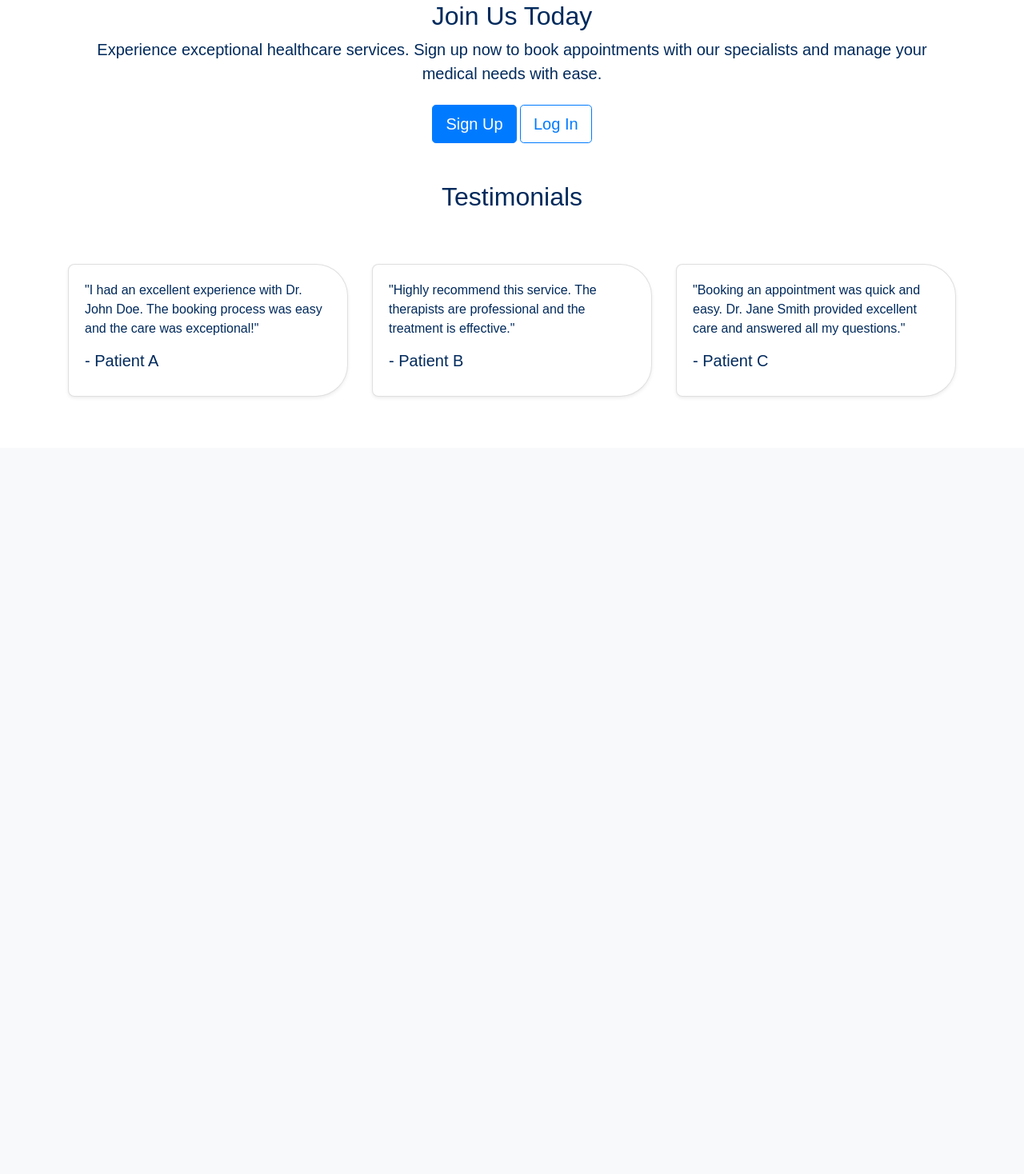
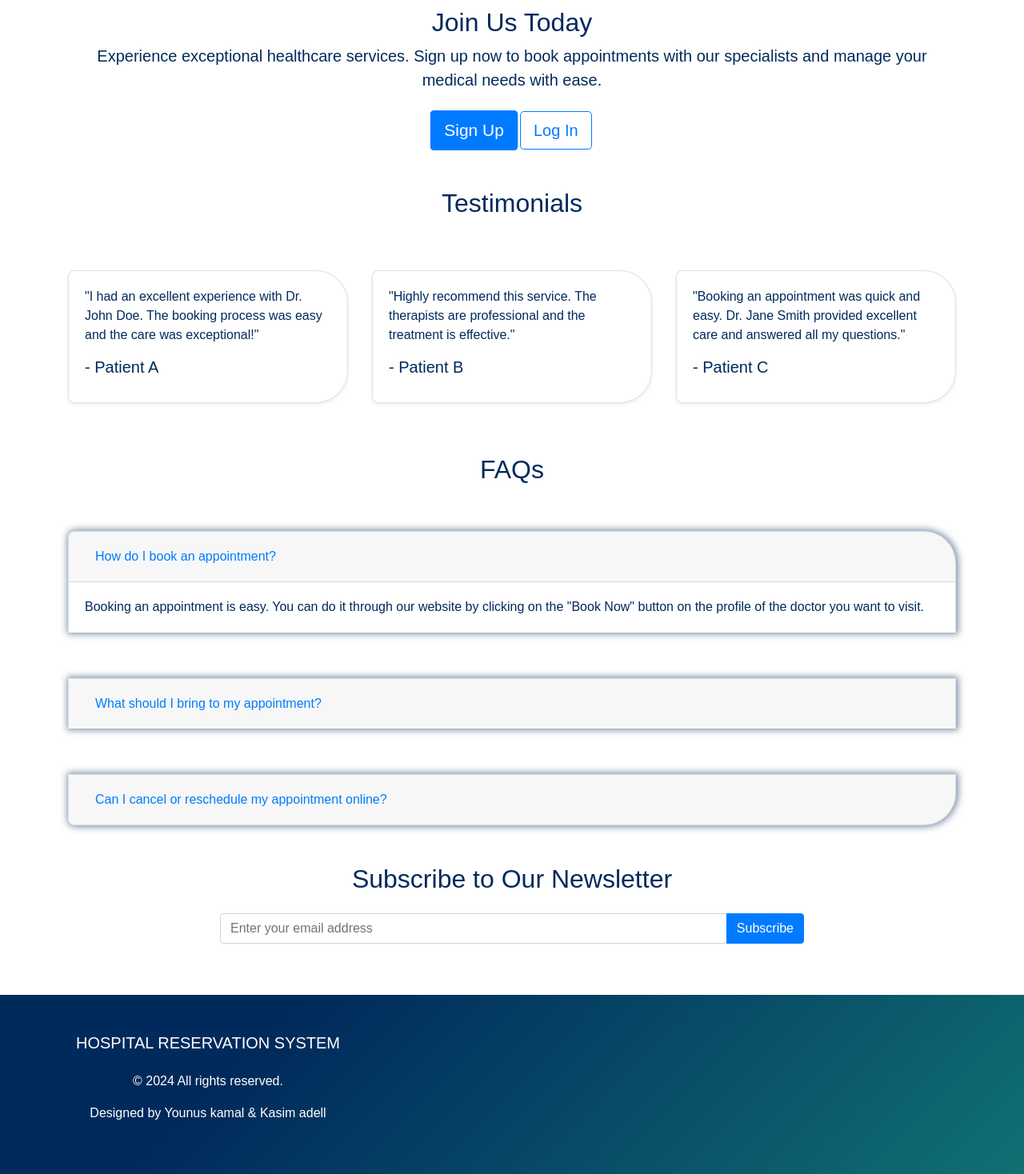
Before and after one commit to kasimAdil5/hms-system, a Flask app: page / in a window 1280 px wide. Shown: the part 1760-3228 px from the top of the page at 80% size. Before the commit the page ends 2256 px from the top, so only its background shows below. Run offline with Flask 2, Linux system fonts and the light colour scheme.

Commit message:
ADD The FOOTER Section

```diff
--- a/PROJECT/static/css/virtualregister.css
+++ b/PROJECT/static/css/virtualregister.css
@@ -20,6 +20,7 @@
             padding: 0;
             transition: background-color 0.3s ease-in-out;
         }
+
         ::-webkit-scrollbar {
             width: 10px;
             border-radius: 20px;
@@ -110,15 +111,42 @@
         .carousel-caption p {
             font-size: 1.2em;
         }
+
         a.navbar-brand {
             font-size: 1.9em;
             font-weight: bold;
             margin-left: 4%;
             margin-right: 2%;
         }
+
         .navbar-expand-lg .navbar-nav .nav-link {
             padding-right: .5rem;
             padding-left: .5rem;
             margin-inline: 9px;
             font-size: 1.2em;
         }
+    /* FOOTER Section*/
+    .footer {
+    background-color: #343a40;
+    color: #ffffff;
+    padding: 40px 0;
+    text-align: center;
+    }
+
+    .footer a {
+    color: #ffffff;
+    text-decoration: none;
+
+    }
+
+    .footer a:hover {
+    color: #007bff;
+    }
+    .footer .social-icons a {
+    font-size: 1.5rem;
+    margin-right: 10px;
+    }
+
+    .footer .social-icons a:hover {
+    color: #1dc6cc;
+    }
--- a/PROJECT/templates/base.html
+++ b/PROJECT/templates/base.html
@@ -7,6 +7,7 @@
     <meta name="viewport" content="width=device-width, initial-scale=1, shrink-to-fit=no">
 
     <!-- Bootstrap CSS -->
+    <link rel="stylesheet" href="https://cdnjs.cloudflare.com/ajax/libs/animate.css/4.1.1/animate.min.css">
     <link rel="stylesheet" href="https://cdn.jsdelivr.net/npm/bootstrap@4.5.3/dist/css/bootstrap.min.css" integrity="sha384-TX8t27EcRE3e/ihU7zmQxVncDAy5uIKz4rEkgIXeMed4M0jlfIDPvg6uqKI2xXr2" crossorigin="anonymous">
     <link rel="stylesheet" href="https://cdnjs.cloudflare.com/ajax/libs/aos/2.3.4/aos.css">
     <link rel="stylesheet" href="static/css/virtualregister.css">
@@ -20,7 +21,7 @@
     <nav class="navbar navbar-expand-lg navbar-dark bg-dark">
         <a class="navbar-brand" href="/">H.M.S</a>
         <button class="navbar-toggler" type="button" data-toggle="collapse" data-target="#navbarSupportedContent" aria-controls="navbarSupportedContent" aria-expanded="false" aria-label="Toggle navigation">
-          <span class="navbar-toggler-icon"></span>
+        <span class="navbar-toggler-icon"></span>
         </button>
 
         <div class="collapse navbar-collapse" id="navbarSupportedContent">
@@ -78,7 +79,6 @@
     <script src="https://code.jquery.com/jquery-3.5.1.slim.min.js" integrity="sha384-DfXdz2htPH0lsSSs5nCTpuj/zy4C+OGpamoFVy38MVBnE+IbbVYUew+OrCXaRkfj" crossorigin="anonymous"></script>
     <script src="https://cdn.jsdelivr.net/npm/bootstrap@4.5.3/dist/js/bootstrap.bundle.min.js" integrity="sha384-ho+j7jyWK8fNQe+A12Hb8AhRq26LrZ/JpcUGGOn+Y7RsweNrtN/tE3MoK7ZeZDyx" crossorigin="anonymous"></script>
     <script src="https://cdnjs.cloudflare.com/ajax/libs/aos/2.3.4/aos.js"></script>
-    <script src="static/js/scripts.js"></script>
 </body>
 
 </html>
--- a/PROJECT/templates/index.html
+++ b/PROJECT/templates/index.html
@@ -9,8 +9,8 @@
 {% with messages=get_flashed_messages(with_categories=true) %}
   {% if messages %}
     {% for category, message in messages %}
-<div class="alert alert-{{category}} alert-dismissible fade show" role="alert">
-    {{message}}
+      <div class="alert alert-{{ category }} alert-dismissible fade show" role="alert">
+        {{ message }}
         <button type="button" class="close" data-dismiss="alert" aria-label="Close">
           <span aria-hidden="true">&times;</span>
         </button>
@@ -32,9 +32,9 @@
         <div class="carousel-inner">
           <div class="carousel-item active">
             <div class="row">
-              <div class="col-md-4 d-flex align-items-stretch">
+              <div class="col-lg-4 d-flex align-items-stretch">
                 <!-- Card 1 -->
-                <div class="card shadow-sm border-primary mb-3">
+                <div class="card shadow-sm border-primary mb-4">
                   <img src="{{ url_for('static', filename='images/foto1.jpg') }}" class="card-img-top lazyload" alt="Doctor 1">
                   <div class="card-body d-flex flex-column">
                     <h5 class="card-title text-primary">Dr. John Doe</h5>
@@ -43,9 +43,9 @@
                   </div>
                 </div>
               </div>
-              <div class="col-md-4 d-flex align-items-stretch">
+              <div class="col-lg-4 d-flex align-items-stretch">
                 <!-- Card 2 -->
-                <div class="card shadow-sm border-success mb-3">
+                <div class="card shadow-sm border-success mb-4">
                   <img src="{{ url_for('static', filename='images/pic2.jpg') }}" class="card-img-top lazyload" alt="Doctor 2">
                   <div class="card-body d-flex flex-column">
                     <h5 class="card-title text-success">Dr. Jane Smith</h5>
@@ -54,14 +54,14 @@
                   </div>
                 </div>
               </div>
-              <div class="col-md-4 d-flex align-items-stretch">
+              <div class="col-lg-4 d-flex align-items-stretch">
                 <!-- Card 3 -->
-                <div class="card shadow-sm border-danger mb-3">
+                <div class="card shadow-sm border-danger mb-4">
                   <img src="{{ url_for('static', filename='images/foto3.jpg') }}" class="card-img-top lazyload" alt="Doctor 3">
                   <div class="card-body d-flex flex-column">
                     <h5 class="card-title text-danger">Dr. Michael Brown</h5>
                     <p class="card-text">Oncologist</p>
-                    <a href="#" class="btn btn-outline-danger mt-auto">Book Now</a>
+                    <a href="/PROJECT/templates/booking.html" class="btn btn-outline-danger mt-auto">Book Now</a>
                   </div>
                 </div>
               </div>
@@ -69,9 +69,9 @@
           </div>
           <div class="carousel-item">
             <div class="row">
-              <div class="col-md-4 d-flex align-items-stretch">
+              <div class="col-lg-4 d-flex align-items-stretch">
                 <!-- Card 4 -->
-                <div class="card shadow-sm border-warning mb-3">
+                <div class="card shadow-sm border-warning mb-4">
                   <img src="{{ url_for('static', filename='images/pic3.jpg') }}" class="card-img-top lazyload" alt="Doctor 4">
                   <div class="card-body d-flex flex-column">
                     <h5 class="card-title text-warning">Dr. Sarah White</h5>
@@ -80,9 +80,9 @@
                   </div>
                 </div>
               </div>
-              <div class="col-md-4 d-flex align-items-stretch">
+              <div class="col-lg-4 d-flex align-items-stretch">
                 <!-- Card 5 -->
-                <div class="card shadow-sm border-info mb-3">
+                <div class="card shadow-sm border-info mb-4">
                   <img src="{{ url_for('static', filename='images/foto2.jpg') }}" class="card-img-top lazyload" alt="Doctor 5">
                   <div class="card-body d-flex flex-column">
                     <h5 class="card-title text-info">Dr. David Lee</h5>
@@ -91,9 +91,9 @@
                   </div>
                 </div>
               </div>
-              <div class="col-md-4 d-flex align-items-stretch">
+              <div class="col-lg-4 d-flex align-items-stretch">
                 <!-- Card 6 -->
-                <div class="card shadow-sm border-secondary mb-3">
+                <div class="card shadow-sm border-secondary mb-4">
                   <img src="{{ url_for('static', filename='images/pic.jpg') }}" class="card-img-top lazyload" alt="Doctor 6">
                   <div class="card-body d-flex flex-column">
                     <h5 class="card-title text-secondary">Dr. Emily Johnson</h5>
@@ -141,8 +141,8 @@
   <h2 class="animate__animated animate__fadeInUp">Join Us Today</h2>
   <p class="lead animate__animated animate__fadeInUp">Experience exceptional healthcare services. Sign up now to book appointments with our specialists and manage your medical needs with ease.</p>
   <div class="my-4">
-    <a href="#" class="btn btn-primary btn-lg animate__animated animate__pulse animate__infinite">Sign Up</a>
-    <a href="#" class="btn btn-outline-primary btn-lg">Log In</a>
+    <a href="/signup" class="btn btn-primary btn-lg animate__animated animate__pulse animate__infinite">Sign Up</a>
+    <a href="/login" class="btn btn-outline-primary btn-lg">Log In</a>
   </div>
 </div>
 
@@ -176,4 +176,84 @@
   </div>
 </div>
 
+<div class="container my-5">
+  <h2 class="text-center">FAQs</h2>
+  <div class="accordion" id="faqAccordion">
+    <div class="card">
+      <div class="card-header" id="faqHeadingOne">
+        <h5 class="mb-0">
+          <button class="btn btn-link" type="button" data-toggle="collapse" data-target="#faqCollapseOne" aria-expanded="true" aria-controls="faqCollapseOne">
+            How do I book an appointment?
+          </button>
+        </h5>
+      </div>
+      <div id="faqCollapseOne" class="collapse show" aria-labelledby="faqHeadingOne" data-parent="#faqAccordion">
+        <div class="card-body">
+          Booking an appointment is easy. You can do it through our website by clicking on the "Book Now" button on the profile of the doctor you want to visit.
+        </div>
+      </div>
+    </div>
+    <div class="card">
+      <div class="card-header" id="faqHeadingTwo">
+        <h5 class="mb-0">
+          <button class="btn btn-link collapsed" type="button" data-toggle="collapse" data-target="#faqCollapseTwo" aria-expanded="false" aria-controls="faqCollapseTwo">
+            What should I bring to my appointment?
+          </button>
+        </h5>
+      </div>
+      <div id="faqCollapseTwo" class="collapse" aria-labelledby="faqHeadingTwo" data-parent="#faqAccordion">
+        <div class="card-body">
+          Please bring your ID card, insurance information (if applicable), and any medical records or test results related to your condition.
+        </div>
+      </div>
+    </div>
+    <div class="card">
+      <div class="card-header" id="faqHeadingThree">
+        <h5 class="mb-0">
+          <button class="btn btn-link collapsed" type="button" data-toggle="collapse" data-target="#faqCollapseThree" aria-expanded="false" aria-controls="faqCollapseThree">
+            Can I cancel or reschedule my appointment online?
+          </button>
+        </h5>
+      </div>
+      <div id="faqCollapseThree" class="collapse" aria-labelledby="faqHeadingThree" data-parent="#faqAccordion">
+        <div class="card-body">
+          Yes, you can easily cancel or reschedule your appointment through your account on our website. Just log in and go to your appointments section.
+        </div>
+      </div>
+    </div>
+  </div>
+</div>
+
+<div class="container my-5">
+  <div class="row">
+    <div class="col-md-8 mx-auto">
+      <h2 class="text-center mb-4">Subscribe to Our Newsletter</h2>
+      <form action="/subscribe" method="POST">
+        <div class="input-group mb-3">
+          <input type="email" class="form-control" placeholder="Enter your email address" aria-label="Enter your email address" aria-describedby="button-addon2" required>
+          <div class="input-group-append">
+            <button class="btn btn-primary" type="submit" id="button-addon2">Subscribe</button>
+          </div>
+        </div>
+      </form>
+    </div>
+  </div>
+</div>
+<footer class="footer bg-dark text-white py-5">
+  <div class="container">
+    <div class="row">
+      <div class="col-lg-4 col-md-6 mb-4 mb-lg-0">
+        <h5 class="text-uppercase mb-4 text-center">Hospital Reservation System</h5>
+        <p class="text-center">&copy; 2024 All rights reserved.</p>
+        <p class="text-center">Designed by Younus kamal & Kasim adell</p>
+      </div>
+    </div>
+  </div>
+</footer>
+
+
+
+
+
+
 {% endblock body %}
```
Lines whose indentation alone changed are shown as unchanged.
